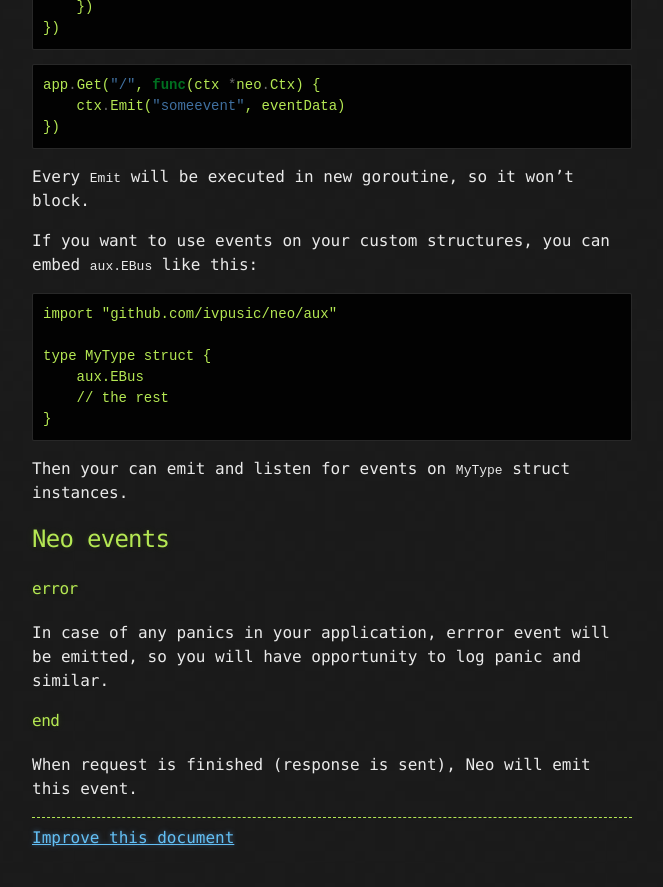
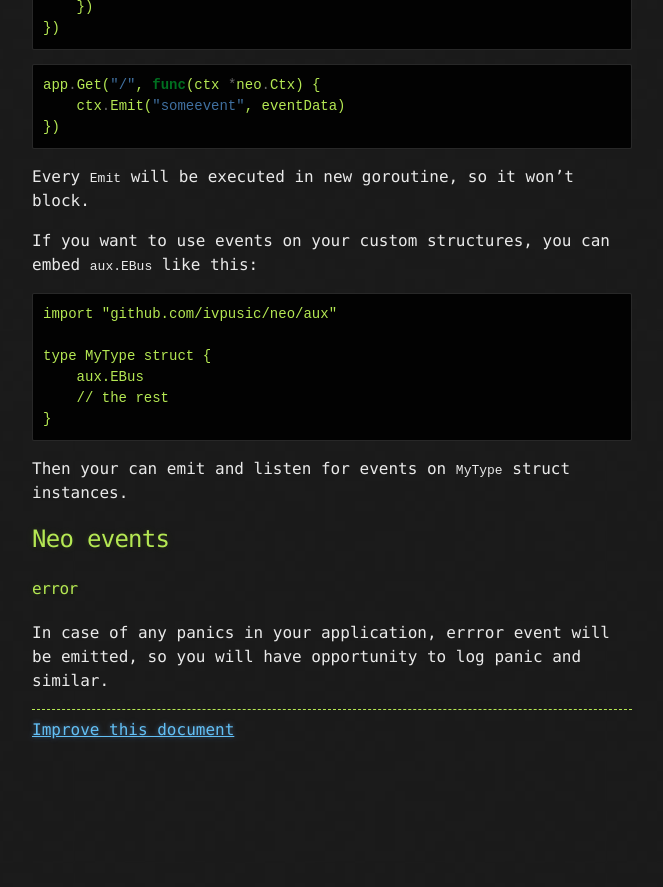
Before and after one commit to ivpusic/neo, a Jekyll site: the page built from _posts/2015-01-23-events.md, in a window 1280 px wide and 900 px high, scrolled down 734 px. Shown: the top 887 px of the window, without its empty margins (458-1121 px from the left). Built offline with Jekyll 4.4.1, drawn with Linux system fonts in a browser that asks for light colours; nearby versions of some CDN libraries; Markdown is read by kramdown in place of the engine named in the settings; after the commit the page ends 1526 px from its top, so only the background shows below that.

Commit message:
removed end event from docs

```diff
--- a/_posts/2015-01-23-events.md
+++ b/_posts/2015-01-23-events.md
@@ -56,6 +56,3 @@
 
 #### error
 In case of any panics in your application, errror event will be emitted, so you will have opportunity to log panic and similar.
-
-#### end
-When request is finished (response is sent), Neo will emit this event.
```
